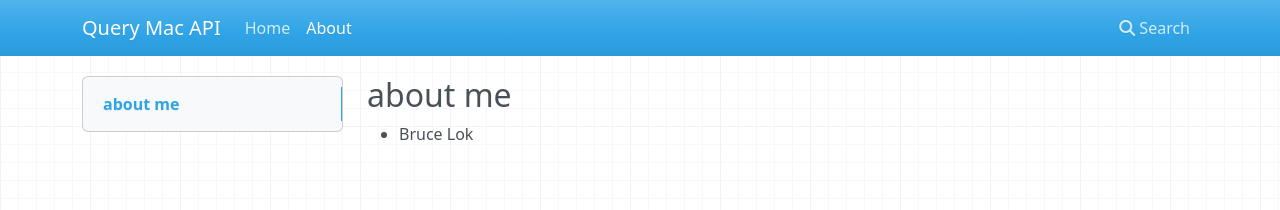
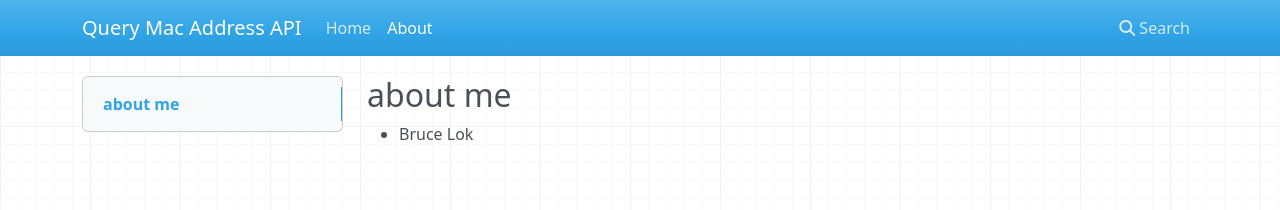
Before and after one commit to brucelok/mkdocs, an MkDocs documentation site: the page built from docs/about.md, in a window 1280 px wide. Shown: the top 210 px of the page. Built offline with MkDocs 1.6.1, drawn with Linux system fonts in a browser that asks for light colours; nearby versions of some CDN libraries.

Commit message:
update mkdocs.yml

```diff
--- a/mkdocs.yml
+++ b/mkdocs.yml
@@ -1,4 +1,4 @@
-site_name: Query Mac API
+site_name: Query Mac Address API
 site_url: https://gitlab.com/lok.bruce/query-mac-api
 site_description: A simple API in Python to query manufacturer of a Mac address from https://macaddress.io.
 site_author: lok.bruce@gmail.com
```
